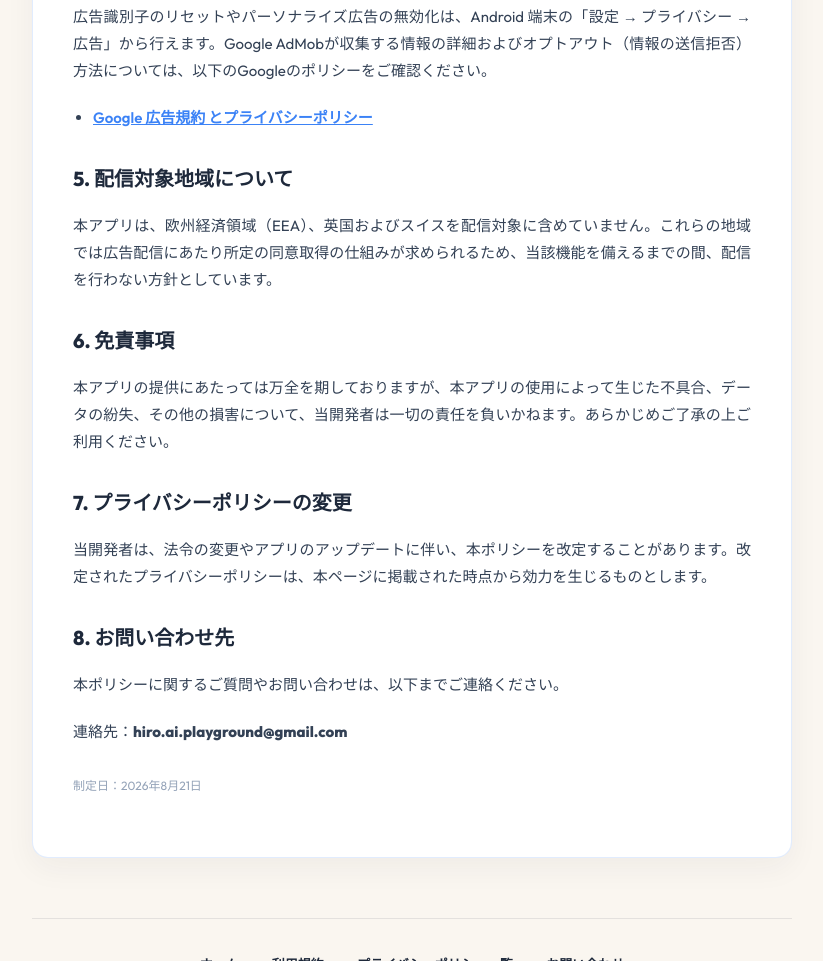
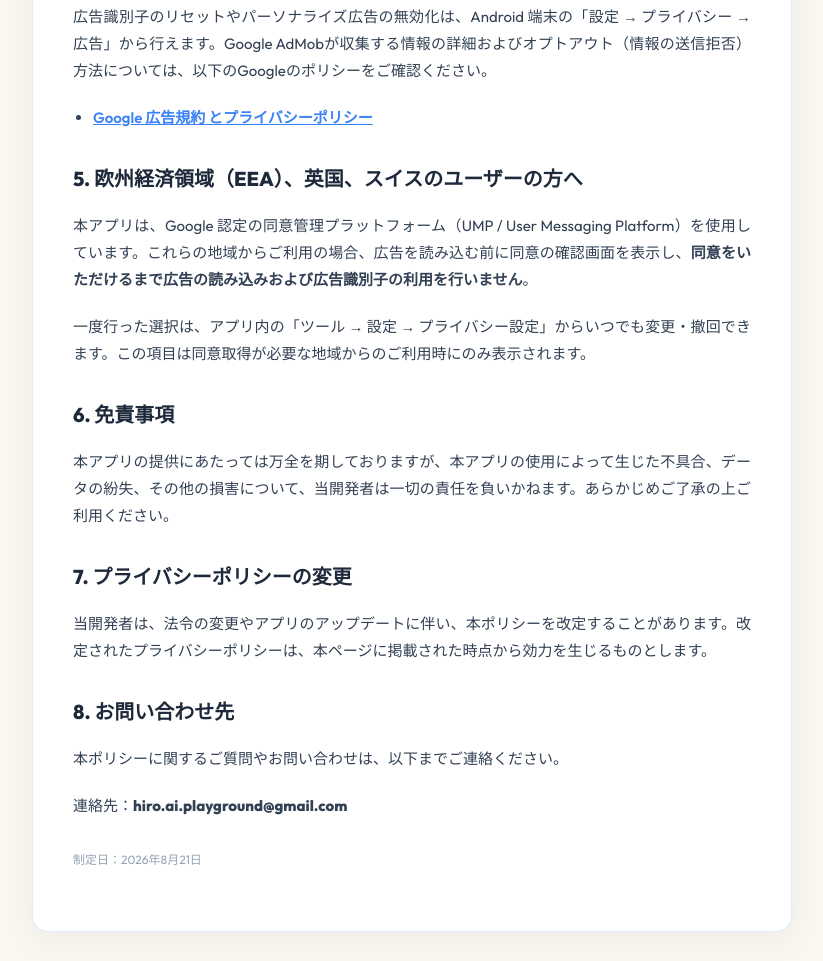
Before and after one commit to hirottarow/hiroai-portal, a plain HTML site: page privacy_designforge.html in a window 1280 px wide. Shown: the part 1119-2080 px from the top of the page, without its empty margins (228-1051 px from the left). Drawn offline with Linux system fonts and the light colour scheme.

Commit message:
DesignForge: EEA/英国/スイス配信に伴いプライバシーポリシーを更新
UMP（Google 認定 CMP）を実装して当該地域を配信対象に加えたため、
「配信対象に含めていません」の記述が実態と食い違うようになった。

同意取得の仕組みと、撤回導線の場所（ツール → 設定 → プライバシー設定）を明記した。
撤回導線は同意取得が必要な地域からのアクセス時にだけ表示される
（privacyOptionsRequirementStatus == REQUIRED のとき）ので、その旨も書いてある。

Co-Authored-By: Claude Opus 5 <noreply@anthropic.com>
Claude-Session: https://claude.ai/code/session_0115mb3xCbxRGj4Gd6Chsujj

```diff
--- a/privacy_designforge.html
+++ b/privacy_designforge.html
@@ -194,8 +194,9 @@
                 <li><a href="https://policies.google.com/technologies/ads" target="_blank" rel="noopener noreferrer" style="color: var(--primary-color); font-weight: 600;">Google 広告規約 とプライバシーポリシー</a></li>
             </ul>
 
-            <h2>5. 配信対象地域について</h2>
-            <p>本アプリは、欧州経済領域（EEA）、英国およびスイスを配信対象に含めていません。これらの地域では広告配信にあたり所定の同意取得の仕組みが求められるため、当該機能を備えるまでの間、配信を行わない方針としています。</p>
+            <h2>5. 欧州経済領域（EEA）、英国、スイスのユーザーの方へ</h2>
+            <p>本アプリは、Google 認定の同意管理プラットフォーム（UMP / User Messaging Platform）を使用しています。これらの地域からご利用の場合、広告を読み込む前に同意の確認画面を表示し、<strong>同意をいただけるまで広告の読み込みおよび広告識別子の利用を行いません</strong>。</p>
+            <p>一度行った選択は、アプリ内の「ツール → 設定 → プライバシー設定」からいつでも変更・撤回できます。この項目は同意取得が必要な地域からのご利用時にのみ表示されます。</p>
 
             <h2>6. 免責事項</h2>
             <p>本アプリの提供にあたっては万全を期しておりますが、本アプリの使用によって生じた不具合、データの紛失、その他の損害について、当開発者は一切の責任を負いかねます。あらかじめご了承の上ご利用ください。</p>
```
